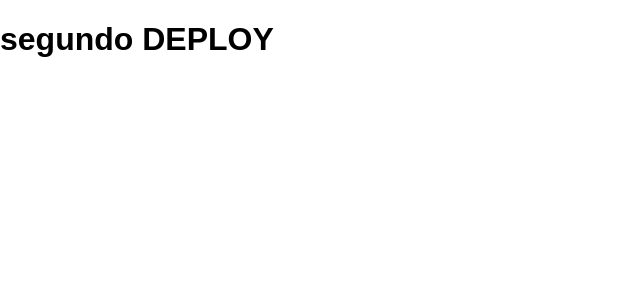
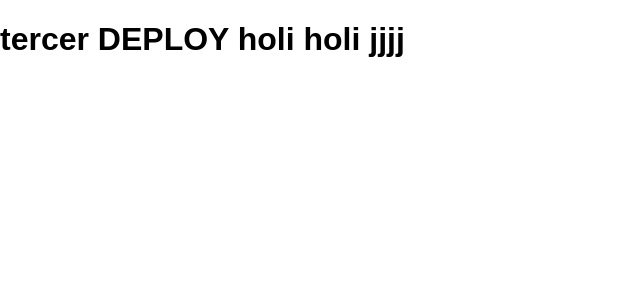
Before and after one commit to carocromatica/synapp, a React (Create React App) app: page / in a window 1280 px wide. Shown: the top 300 px of the page, without its empty margins (0-640 px from the left). Built offline with nearby package versions, Linux system fonts and the light colour scheme.

Commit message:
tercer deploy

```diff
--- a/src/App.js
+++ b/src/App.js
@@ -7,7 +7,7 @@ class App extends Component {
       <div className="App">
 
         <h1>
-          segundo  DEPLOY
+         tercer  DEPLOY holi holi jjjj
         </h1>
       </div>
     );
```
